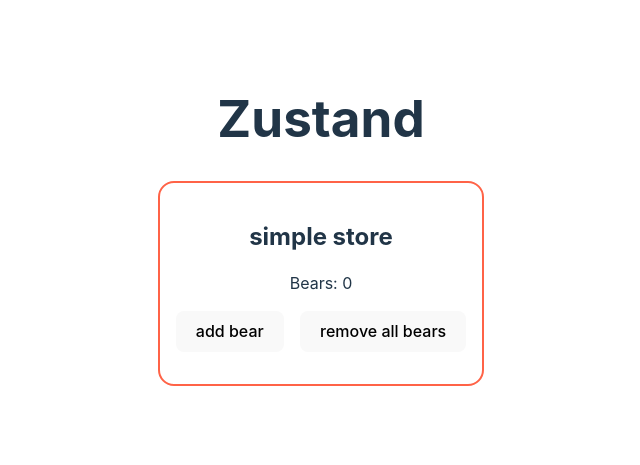
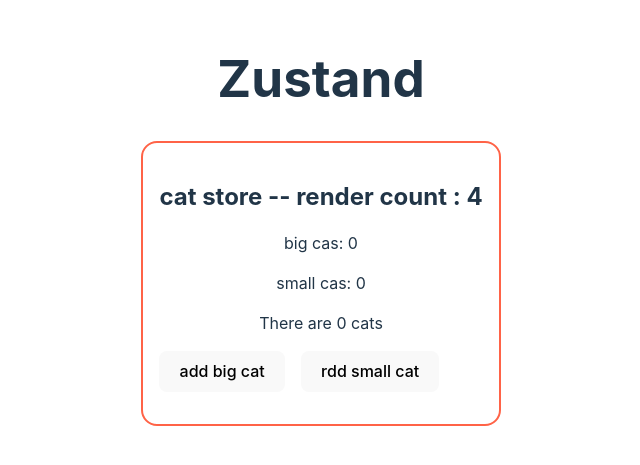
Before and after one commit to Amir-Bagjani/zustand, a React (Vite) app: page / in a window 1280 px wide. Shown: the part 179-644 px from the top of the page, without its empty margins (319-959 px from the left). Built offline with nearby package versions, Linux system fonts and the light colour scheme.

Commit message:
set - get - immer

```diff
--- a/package.json
+++ b/package.json
@@ -10,6 +10,7 @@
     "preview": "vite preview"
   },
   "dependencies": {
+    "immer": "^10.0.3",
     "react": "^18.2.0",
     "react-dom": "^18.2.0",
     "zustand": "^4.5.0"
--- a/src/App.tsx
+++ b/src/App.tsx
@@ -1,11 +1,11 @@
 import "./App.css";
-import { BearBox } from "./BearBox/BearBox";
+import { CatBox } from "./BearBox/CatBox";
 
 function App() {
   return (
     <>
       <h1>Zustand</h1>
-      <BearBox />
+      <CatBox />
     </>
   );
 }
--- /dev/null
+++ b/src/BearBox/CatBox.tsx
@@ -0,0 +1,49 @@
+import { useEffect, useState } from "react";
+import { useCatGetStore } from "../store/catGetStore";
+import { useCatImmerStore } from "../store/catImmerStore";
+import { useCatStore } from "../store/catStore";
+
+let renderCount = 0;
+
+export const CatBox = () => {
+  renderCount++;
+  const [total, setTotal] = useState("total");
+
+  const bigCats = useCatGetStore((state) => state.cats.bigCats);
+  const smallCats = useCatGetStore((state) => state.cats.smallCats);
+  const increaseBigCats = useCatGetStore((state) => state.increaseBigCats);
+  const increaseSmallCats = useCatGetStore((state) => state.increaseSmallCats);
+  const summary = useCatGetStore((state) => state.summary);
+
+  // const bigCats = useCatImmerStore((state) => state.cats.bigCats);
+  // const smallCats = useCatImmerStore((state) => state.cats.smallCats);
+  // const increaseBigCats = useCatImmerStore((state) => state.increaseBigCats);
+  // const increaseSmallCats = useCatImmerStore(
+  //   (state) => state.increaseSmallCats
+  // );
+
+  //   const bigCats = useCatStore((state) => state.cats.bigCats);
+  //   const smallCats = useCatStore((state) => state.cats.smallCats);
+  //   const increaseBigCats = useCatStore((state) => state.increaseBigCats);
+  //   const increaseSmallCats = useCatStore((state) => state.increaseSmallCats);
+
+  useEffect(() => {
+    setTotal(summary());
+  }, [summary, bigCats, smallCats]);
+
+
+  return (
+    <div className="box">
+      <h2>cat store -- render count : {renderCount}</h2>
+
+      <p>big cas: {bigCats}</p>
+      <p>small cas: {smallCats}</p>
+      <p>{total}</p>
+
+      <div>
+        <button onClick={increaseBigCats}>add big cat</button>
+        <button onClick={increaseSmallCats}>rdd small cat</button>
+      </div>
+    </div>
+  );
+};
--- /dev/null
+++ b/src/store/catGetStore.ts
@@ -0,0 +1,35 @@
+import { create } from "zustand";
+import { immer } from "zustand/middleware/immer";
+
+type CatGetState = {
+  cats: {
+    bigCats: number;
+    smallCats: number;
+  };
+  increaseBigCats: () => void;
+  increaseSmallCats: () => void;
+  summary: () => string;
+};
+
+export const useCatGetStore = create<CatGetState>()(
+  immer((set, get) => ({
+    cats: {
+      bigCats: 0,
+      smallCats: 0,
+    },
+    increaseBigCats: () =>
+      //no need to return state
+      set((state) => {
+        state.cats.bigCats++;
+      }),
+    increaseSmallCats: () =>
+      set((state) => {
+        state.cats.smallCats++;
+      }),
+    summary: () => {
+      const total = (get().cats.bigCats + get().cats.smallCats);
+
+      return `There are ${total} cats`;
+    },
+  }))
+);
--- /dev/null
+++ b/src/store/catImmerStore.ts
@@ -0,0 +1,29 @@
+import { create } from "zustand";
+import { immer } from "zustand/middleware/immer";
+
+type CatImmerState = {
+  cats: {
+    bigCats: number;
+    smallCats: number;
+  };
+  increaseBigCats: () => void;
+  increaseSmallCats: () => void;
+};
+
+export const useCatImmerStore = create<CatImmerState>()(
+  immer((set) => ({
+    cats: {
+      bigCats: 0,
+      smallCats: 0,
+    },
+    increaseBigCats: () =>
+      //no need to return state
+      set((state) => {
+        state.cats.bigCats++;
+      }),
+    increaseSmallCats: () =>
+      set((state) => {
+        state.cats.smallCats++;
+      }),
+  }))
+);
--- /dev/null
+++ b/src/store/catStore.ts
@@ -0,0 +1,31 @@
+import { create } from "zustand";
+
+type CatState = {
+  cats: {
+    bigCats: number;
+    smallCats: number;
+  };
+  increaseBigCats: () => void;
+  increaseSmallCats: () => void;
+};
+
+export const useCatStore = create<CatState>()((set) => ({
+  cats: {
+    bigCats: 0,
+    smallCats: 0,
+  },
+  increaseBigCats: () =>
+    set((state) => ({
+      cats: {
+        ...state.cats,
+        bigCats: state.cats.bigCats + 1,
+      },
+    })),
+  increaseSmallCats: () =>
+    set((state) => ({
+      cats: {
+        ...state.cats,
+        smallCats: state.cats.smallCats + 1,
+      },
+    })),
+}));
```
Also changed, not shown: 1 other file (tests, documents, lock files or other folders).
